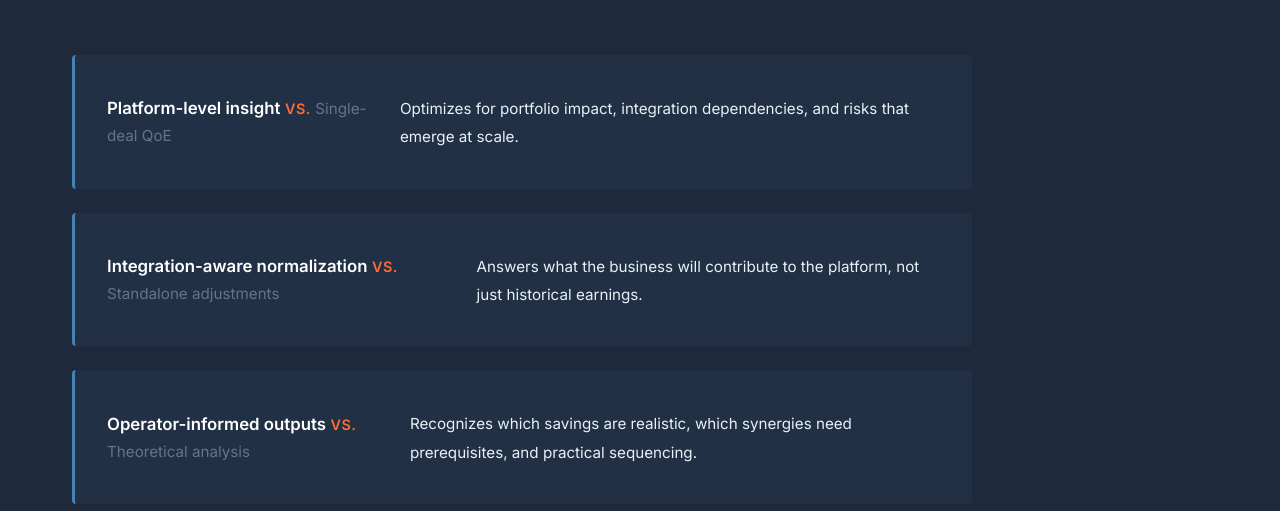
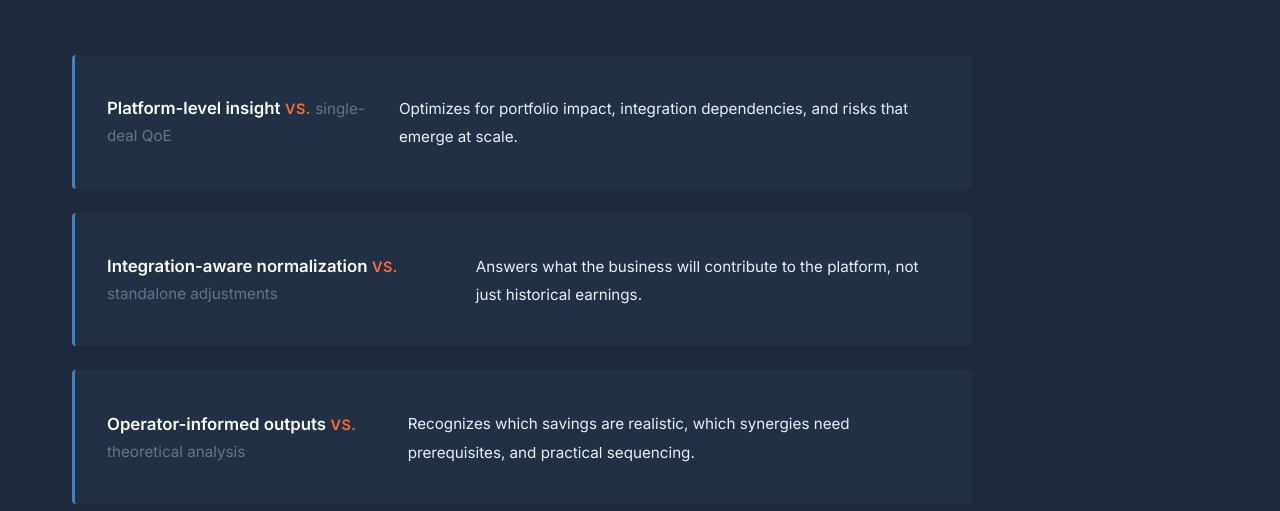
Before and after one commit to skulkar8-debug/-pe-buy-build-2025-utm_source-email-utm_campaign-holiday_pe_bnb, a plain HTML site: page index.html in a window 1280 px wide. Shown: the part 2381-2892 px from the top of the page. Drawn offline with nearby package versions, Linux system fonts and the light colour scheme; a web font is replaced by a local one.

Commit message:
Update index.html

```diff
--- a/index.html
+++ b/index.html
@@ -633,7 +633,7 @@
                     <div>
                         <strong>Platform-level insight</strong>
                         <span class="vs">vs.</span>
-                        <span class="contrast">Single-deal QoE</span>
+                        <span class="contrast">single-deal QoE</span>
                     </div>
                     <p class="diff-explainer">Optimizes for portfolio impact, integration dependencies, and risks that emerge at scale.</p>
                 </div>
@@ -642,7 +642,7 @@
                     <div>
                         <strong>Integration-aware normalization</strong>
                         <span class="vs">vs.</span>
-                        <span class="contrast">Standalone adjustments</span>
+                        <span class="contrast">standalone adjustments</span>
                     </div>
                     <p class="diff-explainer">Answers what the business will contribute to the platform, not just historical earnings.</p>
                 </div>
@@ -651,7 +651,7 @@
                     <div>
                         <strong>Operator-informed outputs</strong>
                         <span class="vs">vs.</span>
-                        <span class="contrast">Theoretical analysis</span>
+                        <span class="contrast">theoretical analysis</span>
                     </div>
                     <p class="diff-explainer">Recognizes which savings are realistic, which synergies need prerequisites, and practical sequencing.</p>
                 </div>
```
